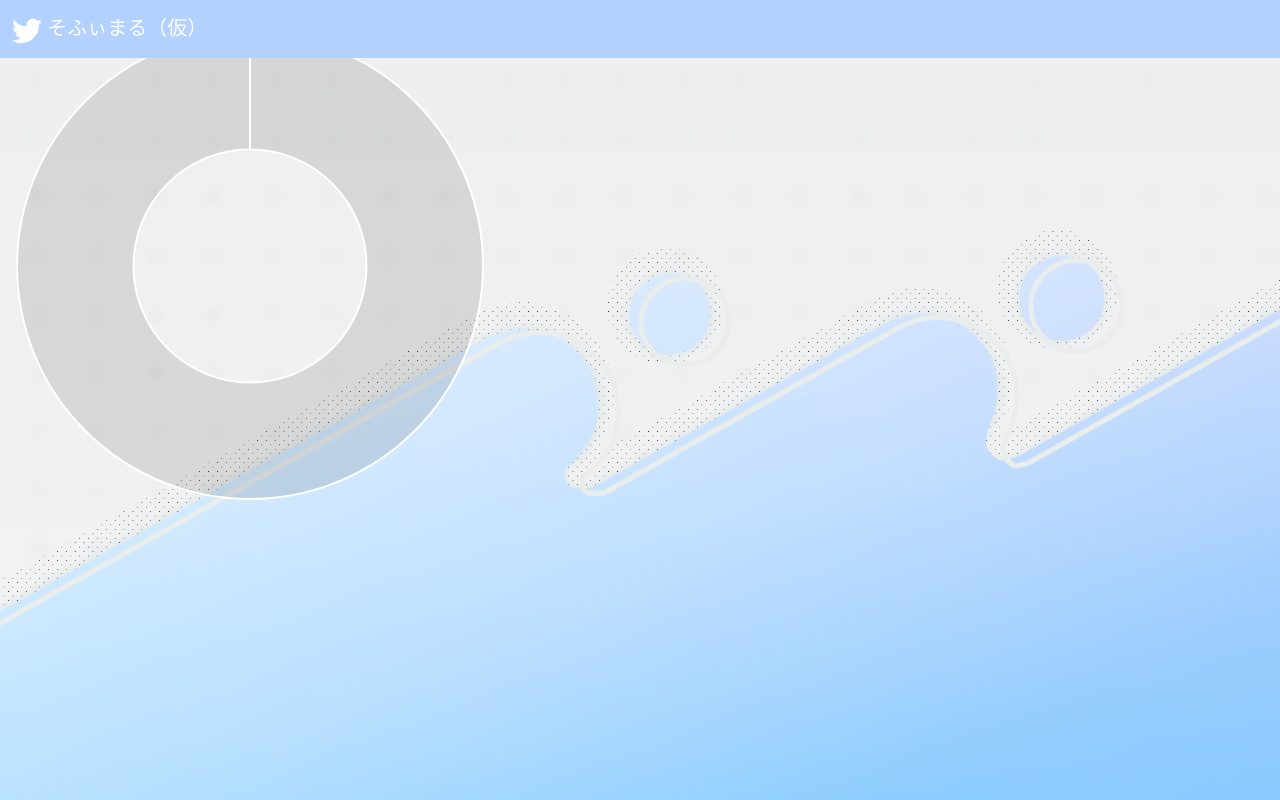
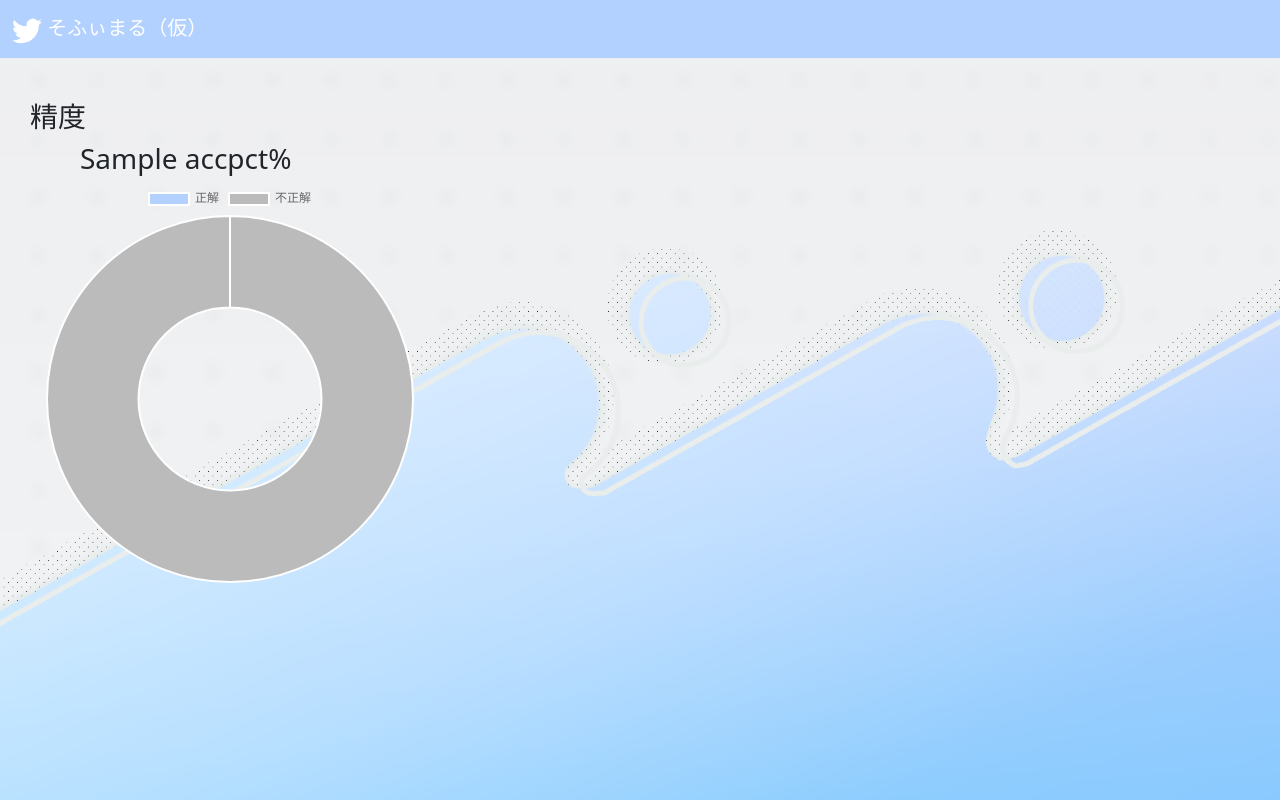
Before and after one commit to tontiruu/AutoML, a Flask app: template templates/score.html in a window 1280 px wide. Run offline with Flask 3, Linux system fonts and the light colour scheme; the template is opened without the code that fills it: most values are stand-ins (such as "Sample title", 1, 10 or a date in 2020); some libraries are stand-ins or nearby versions.

Commit message:
グラフに制度のパーセンテージを切り下げで表示

```diff
--- a/main.py
+++ b/main.py
@@ -3,6 +3,7 @@ import pandas as pd
 from modules import createID
 import time
 from model.models import model_lightgbm
+import math
 
 app = Flask(__name__,static_folder="./static")
 
@@ -73,7 +74,7 @@ def score(id):
     if id not in allowedID:
         return redirect("/")
     if request.method == "GET":
-        return render_template("score.html",accuracy = accDict[id][1])
+        return render_template("score.html",accuracy = accDict[id][1], accpct = math.floor(accDict[id][1]*100))
     else:
         pass
 
--- a/templates/score.html
+++ b/templates/score.html
@@ -11,6 +11,7 @@
         data: {
         labels: ["正解","不正解"],
         datasets: [{
+            backgroundColor: ["#B2D1FF","#BBBBBB"],
             data: [accuracy*100,(1-accuracy)*100]
         }]
         },
@@ -20,6 +21,11 @@
     });
     }
 </script>
-<canvas id="sushi_circle" width="500" height="500"></canvas>
+
+<div style="margin-top: 100px; margin-left: 30px;">
+    <h3>精度</h3>
+    <h3 style="margin-left: 50px;">{{accpct}}%</h3>
+    <canvas id="sushi_circle" width="400" height="400"></canvas>
+</div>
 
 {% endblock %}
```
